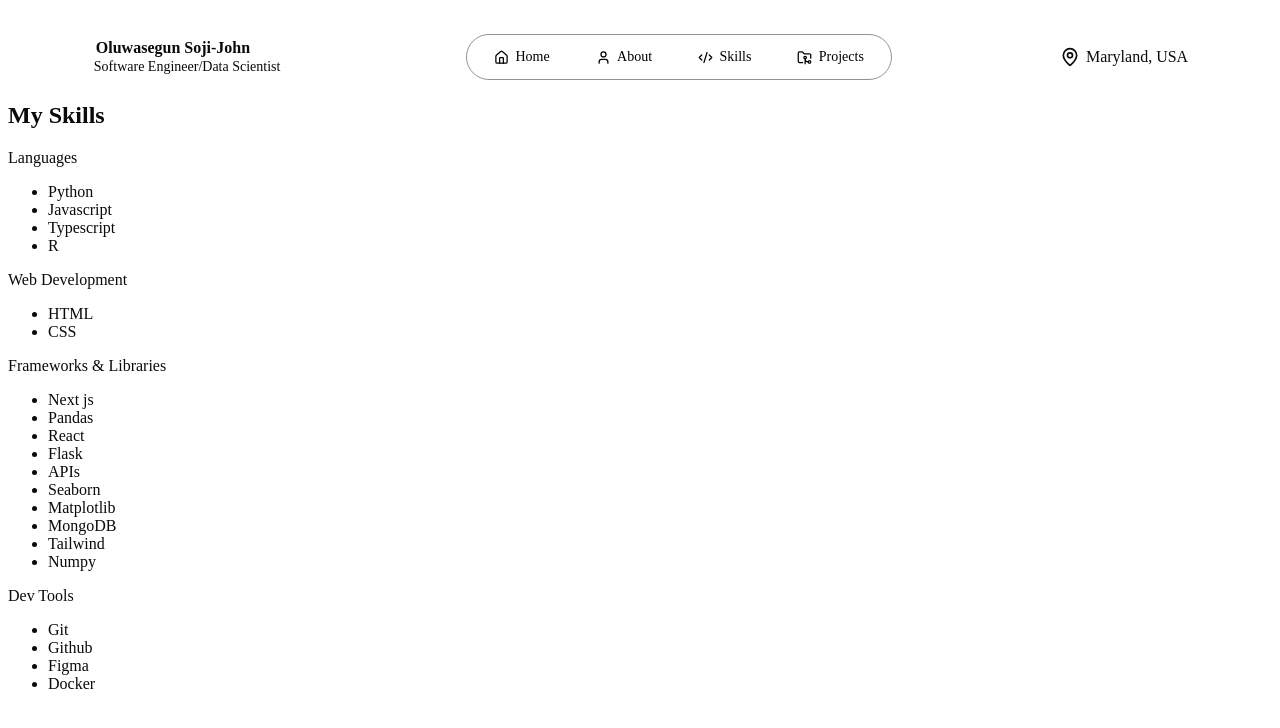
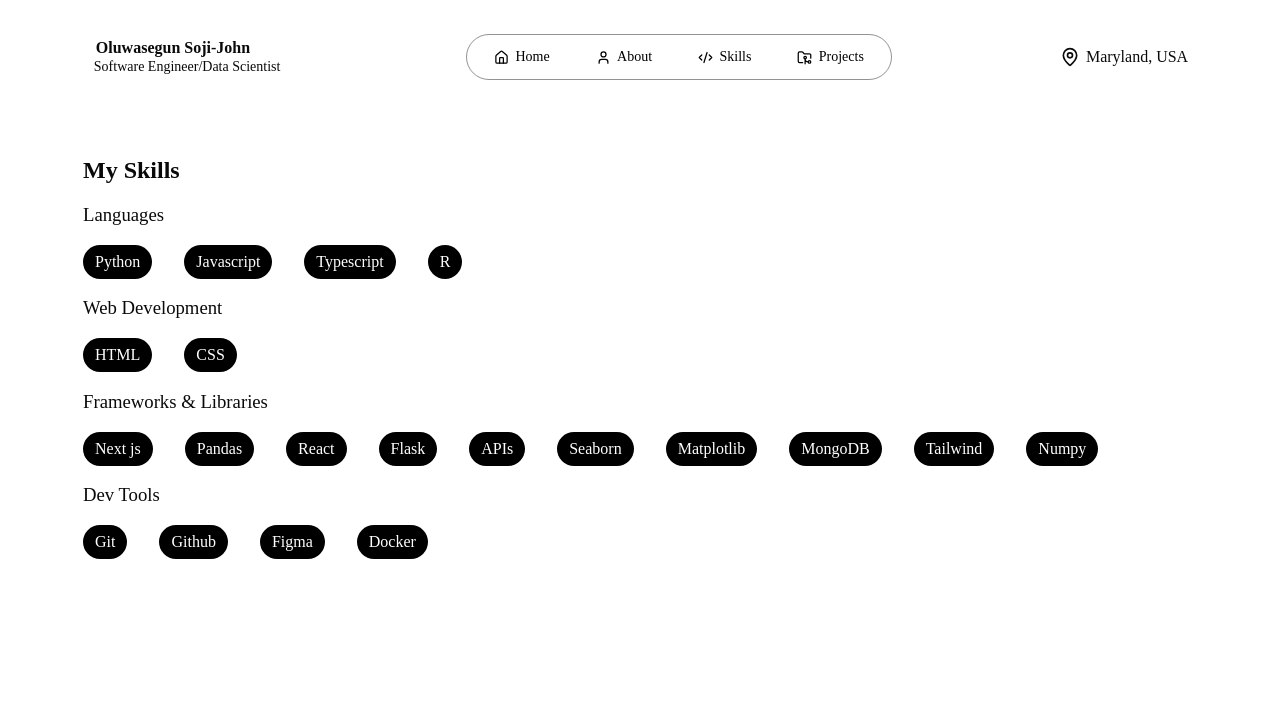
Before and after one commit to Oluwasegun-rm/Portfolio, a React app: page /skills in a window 1280 px wide. Shown: the top 728 px of the page. Built offline with nearby package versions, Linux system fonts and the light colour scheme; the HTML template or start-up script is replaced by a standard one.

Commit message:
skills page update

```diff
--- a/src/index.css
+++ b/src/index.css
@@ -126,6 +126,26 @@ nav{
   word-spacing: 5px;
   line-height: 1.5;
 }
+.skills-container{
+  margin: 75px;
+}
+.items{
+  list-style-type: none;
+  display: flex;
+  gap: 2rem;
+  justify-content: left;
+  padding-left: 0px;
+}
+.items-span{
+  background-color: black;
+  border-radius: 2rem;
+  color: white;
+  padding: 8px 12px;
+}
+.category-name{
+  font-weight: 200;
+}
+
 /* .page-navigation li{
   padding: 2px 2px;
 } */
--- a/src/pages/skills.tsx
+++ b/src/pages/skills.tsx
@@ -1,53 +1,97 @@
 export default function Skills() {
   return (
     <>
-      <div>
+      <div className="skills-container">
         <h2>My Skills</h2>
         <div className="Categories">
-          <p className="category-name">Languages</p>
-          <ul>
-            <li>Python</li>
-            <li>Javascript</li>
-            <li>Typescript</li>
-            <li>R</li>
-          </ul>
-        </div>
-
-
-        <div className="Categories">
-          <p className="category-name">Web Development</p>
-          <ul>
-            <li>HTML</li>
-            <li>CSS</li>
+          <h3 className="category-name">Languages</h3>
+          <ul className="items">
+            <span className="items-span">
+              <li>Python</li>
+            </span>
+            <span className="items-span">
+              <li>Javascript</li>
+            </span>
+            <span className="items-span">
+              <li>Typescript</li>
+            </span>
+            <span className="items-span">
+              <li>R</li>
+            </span>
           </ul>
         </div>
 
         <div className="Categories">
-          <p className="category-name">Frameworks & Libraries</p>
-          <ul className="Items">
-            <li>Next js</li>
-            <li> Pandas</li>
-            <li>React</li>
-            <li>Flask</li>
-            <li>APIs</li>
-            <li>Seaborn</li>
-            <li>Matplotlib</li>
-            <li>MongoDB</li>
-            <li>Tailwind</li>
-            <li>Numpy</li>
+          <h3 className="category-name">Web Development</h3>
+          <ul className="items">
+            <span className="items-span">
+              <li>HTML</li>
+            </span>
+            <span className="items-span">
+              <li>CSS</li>
+            </span>
           </ul>
         </div>
 
         <div className="Categories">
-          <p className="category-name">Dev Tools</p>
-          <ul>
-            <li>Git</li>
-            <li>Github</li>
-            <li>Figma</li>
-            <li>Docker</li>
+          <h3 className="category-name">Frameworks & Libraries</h3>
+          <ul className="items">
+            <span className="items-span">
+              <li className="skill">Next js</li>
+            </span>
+            <span className="items-span">
+              <li className="skill"> Pandas</li>
+            </span>
+
+            <span className="items-span">
+              <li className="skill">React</li>
+            </span>
+
+            <span className="items-span">
+              <li className="skill">Flask</li>
+            </span>
+
+            <span className="items-span">
+              <li className="skill">APIs</li>
+            </span>
+
+            <span className="items-span">
+              <li className="skill">Seaborn</li>
+            </span>
+
+            <span className="items-span">
+              <li className="skill">Matplotlib</li>
+            </span>
+
+            <span className="items-span">
+              <li className="skill">MongoDB</li>
+            </span>
+            <span className="items-span">
+              <li className="skill">Tailwind</li>
+            </span>
+            <span className="items-span">
+              <li className="skill">Numpy</li>
+            </span>
           </ul>
         </div>
 
+        <div className="Categories">
+          <h3 className="category-name">Dev Tools</h3>
+          <ul className="items">
+            <span className="items-span">
+              <li className="skill">Git</li>
+            </span>
+            <span className="items-span">
+              <li className="skill">Github</li>
+            </span>
+            <span className="items-span">
+              <li className="skill">Figma</li>
+            </span>
+            <span className="items-span">
+              <li className="skill">Docker</li>
+            </span>
+          </ul>
+        </div>
       </div>
     </>
   );
```
